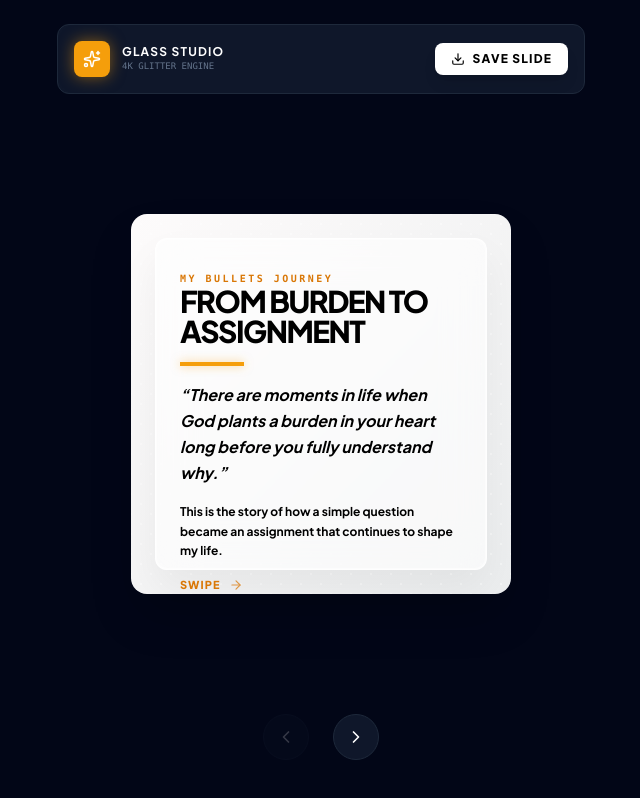
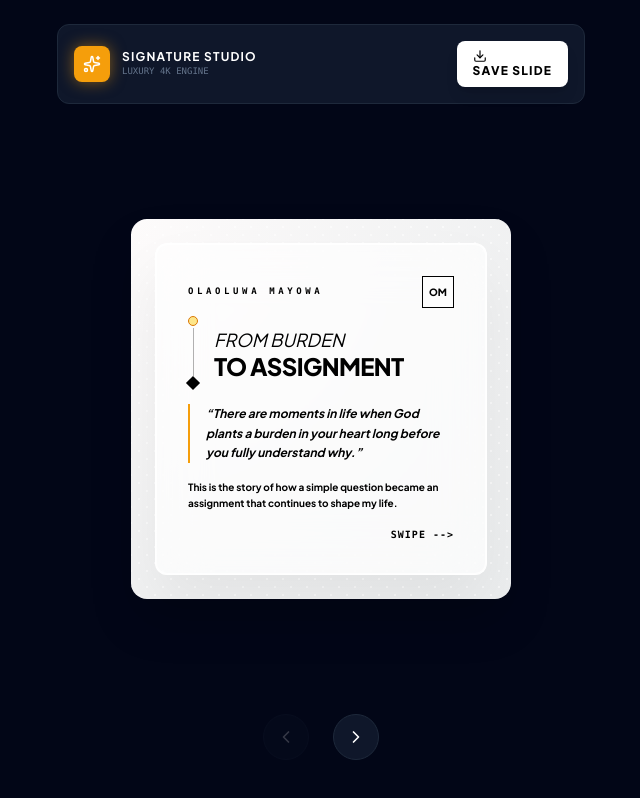
Before and after one commit to boluadeoye/world-class-blog-frontend, a Next.js app: page /proposal/carousel in a window 1280 px wide. Shown: the whole page, without its empty margins (319-959 px from the left). Built offline with nearby package versions, Linux system fonts and the light colour scheme; a web font is replaced by a local one.

Commit message:
Feat: Deploy Signature Luxury Carousel Engine with Swipe --> Arrow

```diff
--- a/src/app/proposal/carousel/page.js
+++ b/src/app/proposal/carousel/page.js
@@ -1,7 +1,7 @@
 "use client";
 import { useState, useEffect, useRef } from "react";
 import { toPng } from "html-to-image";
-import { Download, ChevronLeft, ChevronRight, ArrowRight, Quote, Heart, Sparkles } from "lucide-react";
+import { Download, ChevronLeft, ChevronRight, Quote, Heart, Sparkles } from "lucide-react";
 
 export default function InstagramCarousel() {
   const [currentSlide, setCurrentSlide] = useState(0);
@@ -18,7 +18,7 @@ export default function InstagramCarousel() {
     setIsCapturing(true);
     try {
       const dataUrl = await toPng(slideRef.current, {
-        pixelRatio: 3, // High-Density 1140x1140 output
+        pixelRatio: 3, // 4K Resolution Output
         cacheBust: true,
       });
       const link = document.createElement('a');
@@ -27,9 +27,7 @@ export default function InstagramCarousel() {
       link.click();
     } catch (err) {
       console.error('Capture failed', err);
-    } finally {
-      setIsCapturing(false);
-    }
+    } stroke
   };
 
   const nextSlide = () => { if (currentSlide < slides.length - 1) setCurrentSlide(currentSlide + 1); };
@@ -38,10 +36,12 @@ export default function InstagramCarousel() {
   const slides = [
     {
       type: "COVER",
-      badge: "MY BULLETS JOURNEY",
-      title: "FROM BURDEN TO ASSIGNMENT",
-      quote: "There are moments in life when God plants a burden in your heart long before you fully understand why.",
-      subText: "This is the story of how a simple question became an assignment that continues to shape my life."
+      author: "OLAOLUWA MAYOWA",
+      titleTop: "FROM BURDEN",
+      titleMain: "TO ASSIGNMENT",
+      subtitle: "My Bullets Journey",
+      hook: "There are moments in life when God plants a burden in your heart long before you fully understand why.",
+      subHook: "This is the story of how a simple question became an assignment that continues to shape my life."
     },
     {
       type: "STORY",
@@ -106,29 +106,30 @@ export default function InstagramCarousel() {
       <link href="https://fonts.googleapis.com/css2?family=Playfair+Display:ital,wght@0,700;0,900;1,400;1,700&family=Inter:wght@400;600;700;900&family=JetBrains+Mono:wght@400;700&display=swap" rel="stylesheet" />
 
       <style jsx global>{`
-        /* THE DIAMOND DUST GLITTER BACKGROUND */
-        .glitter-bg {
-          background: linear-gradient(135deg, #fdfbfb 0%, #ebedee 100%);
+        /* CRYSTALLINE DIAMOND DUST BACKGROUND */
+        .glitter-mesh {
+          background: radial-gradient(circle at 0% 0%, #fdfbfb 0%, #ebedee 100%),
+                      radial-gradient(circle at 100% 100%, #fef3c7 0%, #e0f2fe 100%);
           position: relative;
         }
-        .glitter-bg::before {
+        .glitter-mesh::before {
           content: "";
           position: absolute;
           inset: 0;
-          background-image: radial-gradient(rgba(255,255,255,0.8) 1px, transparent 1px), radial-gradient(rgba(255,255,255,0.8) 1px, transparent 1px);
-          background-size: 20px 20px;
-          background-position: 0 0, 10px 10px;
-          opacity: 0.5;
+          background-image: radial-gradient(rgba(255,255,255,0.9) 1px, transparent 1px), radial-gradient(rgba(255,255,255,0.9) 1px, transparent 1px);
+          background-size: 16px 16px;
+          background-position: 0 0, 8px 8px;
+          opacity: 0.6;
           pointer-events: none;
         }
 
-        /* THE GLASSMORPHIC CARD */
-        .glass-card {
-          background: rgba(255, 255, 255, 0.6);
-          backdrop-filter: blur(20px);
-          -webkit-backdrop-filter: blur(20px);
-          border: 1px solid rgba(255, 255, 255, 0.8);
-          box-shadow: 0 20px 40px rgba(0, 0, 0, 0.05), inset 0 0 0 1px rgba(255, 255, 255, 0.5);
+        /* LUXURY GLASS CARD */
+        .luxury-glass {
+          background: rgba(255, 255, 255, 0.65);
+          backdrop-filter: blur(25px);
+          -webkit-backdrop-filter: blur(25px);
+          border: 1px solid rgba(255, 255, 255, 0.9);
+          box-shadow: 0 30px 60px rgba(0, 0, 0, 0.06), inset 0 0 0 1px rgba(255, 255, 255, 0.8);
         }
       `}</style>
 
@@ -140,26 +141,26 @@ export default function InstagramCarousel() {
               <Sparkles size={18} />
             </div>
             <div>
-              <h1 className="text-white font-bold text-xs uppercase tracking-widest font-inter">Glass Studio</h1>
-              <p className="text-slate-500 text-[9px] font-mono uppercase">4K Glitter Engine</p>
+              <h1 className="text-white font-bold text-xs uppercase tracking-widest font-inter">Signature Studio</h1>
+              <p className="text-slate-500 text-[9px] font-mono uppercase">Luxury 4K Engine</p>
             </div>
           </div>
           <button
             onClick={downloadPng}
             disabled={isCapturing}
-            className="bg-white text-black px-4 py-2 rounded-lg text-xs font-black uppercase tracking-widest hover:bg-amber-500 hover:text-white transition-all flex items-center gap-2 shadow-lg"
+            className="bg-white text-black px-4 py-2 rounded-lg text-xs font-black uppercase tracking-widest hover:bg-amber-500 hover:text-white transition-all shadow-lg"
           >
             {isCapturing ? "Saving..." : <><Download size={14} /> Save Slide</>}
           </button>
         </header>
 
-        {/* RESPONSIVE SQUARE CANVAS */}
+        {/* 1:1 SQUARE CANVAS */}
         <main className="grow flex items-center justify-center py-2">
           <div
             ref={slideRef}
-            className="w-full aspect-square max-w-[380px] glitter-bg shadow-2xl rounded-2xl p-6 flex flex-col justify-center relative overflow-hidden"
+            className="w-full aspect-square max-w-[380px] glitter-mesh shadow-2xl rounded-2xl p-6 flex flex-col justify-center relative overflow-hidden"
           >
-            <SlideRenderer slide={slides[currentSlide]} index={currentSlide} />
+            <SlideRenderer slide={slides[currentSlide]} index={currentSlide} total={slides.length} />
           </div>
         </main>
 
@@ -177,101 +178,126 @@ export default function InstagramCarousel() {
   );
 }
 
-// SLIDE RENDERER (GLASSMORPHIC & PURE BLACK)
-function SlideRenderer({ slide, index }) {
+// SLIDE RENDERER
+function SlideRenderer({ slide, index, total }) {
+  const isLast = index === total - 1;
+
   return (
-    <div className="glass-card w-full h-full rounded-xl p-6 flex flex-col justify-center text-[#000000] relative z-10">
+    <div className="luxury-glass w-full h-full rounded-xl p-8 flex flex-col justify-between text-[#000000] relative z-10">
 
-      {/* 1. COVER SLIDE */}
+      {/* TOP BAR: MONOGRAM & AUTHOR */}
+      <header className="flex justify-between items-center shrink-0">
+        {slide.type === "COVER" ? (
+          <span className="font-mono text-[9px] font-bold text-[#000000] uppercase tracking-[0.4em]">{slide.author}</span>
+        ) : (
+          <div></div>
+        )}
+        <div className="w-8 h-8 border border-[#000000] flex items-center justify-center font-inter font-black text-[10px] text-[#000000] bg-white/40">
+          OM
+        </div>
+      </header>
+
+      {/* CENTER: CONTENT */}
+      <main className="my-auto space-y-4">
+
+        {/* COVER SLIDE */}
         {slide.type === "COVER" && (
-        <div className="h-full flex flex-col justify-between py-2">
-          <div className="flex justify-between items-center">
-            <span className="font-mono text-[10px] font-black text-amber-600 uppercase tracking-[0.25em]">{slide.badge}</span>
+          <div className="space-y-4">
+            {/* The Trajectory Symbol */}
+            <div className="flex gap-4 items-center">
+              <div className="flex flex-col items-center gap-0.5 shrink-0">
+                <div className="w-2.5 h-2.5 rounded-full border border-amber-600 bg-amber-200"></div>
+                <div className="w-px h-12 bg-black/30"></div>
+                <div className="w-2.5 h-2.5 bg-black rotate-45"></div>
+              </div>
+              <div>
+                <p className="font-playfair italic text-lg text-[#000000]">{slide.titleTop}</p>
+                <h1 className="font-inter text-2xl font-black uppercase tracking-tight text-[#000000] leading-none">
+                  {slide.titleMain}
+                </h1>
+              </div>
             </div>
 
-          <div className="my-auto space-y-4">
-            <h1 className="font-inter text-3xl font-black uppercase tracking-tighter leading-none text-[#000000]">
-              {slide.title}
-            </h1>
-            <div className="h-1 w-16 bg-amber-500 shadow-[0_0_10px_rgba(245,158,11,0.5)]"></div>
-            <p className="font-playfair italic text-base text-[#000000] leading-relaxed font-bold">
-              &ldquo;{slide.quote}&rdquo;
+            <p className="font-playfair italic text-xs font-bold text-[#000000] leading-relaxed border-l-2 border-amber-500 pl-4">
+              &ldquo;{slide.hook}&rdquo;
             </p>
-          </div>
-
-          <div className="space-y-4 pt-4">
-            <p className="font-inter text-xs text-[#000000] font-bold leading-relaxed">{slide.subText}</p>
-            <div className="flex items-center gap-2 text-amber-600 font-inter font-black text-[11px] uppercase tracking-widest">
-              <span>Swipe</span>
-              <ArrowRight size={14} className="animate-pulse" />
-            </div>
-          </div>
+            <p className="font-inter text-[10px] font-bold text-[#000000] leading-relaxed">{slide.subHook}</p>
           </div>
         )}
 
-      {/* 2. STORY SLIDES */}
+        {/* STORY SLIDES */}
         {slide.type === "STORY" && (
-        <div className="space-y-4 my-auto">
-          <div className="flex items-center gap-3">
-            <span className="font-mono text-[10px] font-black uppercase tracking-widest text-amber-600">0{index + 1}</span>
-            <div className="h-0.5 grow bg-amber-500/30"></div>
-          </div>
-          <h2 className="font-playfair text-2xl font-black uppercase leading-tight text-[#000000]">
+          <div className="space-y-3">
+            <h2 className="font-playfair text-xl font-black uppercase leading-tight text-[#000000]">
               {slide.title}
             </h2>
-          <p className="font-inter text-sm font-bold leading-relaxed text-[#000000] text-justify whitespace-pre-wrap">
+            <p className="font-inter text-xs font-bold leading-relaxed text-[#000000] text-left whitespace-pre-wrap">
               {slide.content}
             </p>
           </div>
         )}
 
-      {/* 3. QUOTE SLIDES */}
+        {/* QUOTE SLIDES */}
         {slide.type === "QUOTE" && (
-        <div className="space-y-6 text-center my-auto px-2">
-          <Quote size={32} className="mx-auto text-amber-500 opacity-50" />
-          <h3 className="font-inter text-[10px] font-black uppercase tracking-[0.25em] text-amber-600">{slide.title}</h3>
-          <p className="font-playfair italic text-xl font-black leading-relaxed text-[#000000]">
+          <div className="space-y-4 text-center px-2">
+            <Quote size={28} className="mx-auto text-amber-600 opacity-60" />
+            <h3 className="font-mono text-[9px] font-black uppercase tracking-[0.25em] text-[#000000]">{slide.title}</h3>
+            <p className="font-playfair italic text-lg font-black leading-relaxed text-[#000000]">
               &ldquo;{slide.quote}&rdquo;
             </p>
-          <div className="h-1 w-12 bg-amber-500 mx-auto shadow-[0_0_10px_rgba(245,158,11,0.5)]"></div>
           </div>
         )}
 
-      {/* 4. IDENTITY SLIDE */}
+        {/* IDENTITY SLIDE */}
         {slide.type === "IDENTITY" && (
-        <div className="space-y-4 my-auto">
+          <div className="space-y-3">
             <div className="flex items-center gap-2">
-            <Heart size={16} className="text-amber-600" />
-            <span className="font-inter text-[10px] font-black uppercase tracking-widest text-amber-600">Identity Profile</span>
+              <Heart size={14} className="text-amber-600" />
+              <span className="font-mono text-[9px] font-black uppercase tracking-widest text-[#000000]">Identity Profile</span>
             </div>
-          <h2 className="font-playfair text-3xl font-black uppercase tracking-tight text-[#000000]">
+            <h2 className="font-playfair text-2xl font-black uppercase tracking-tight text-[#000000]">
               {slide.title}
             </h2>
-          <div className="h-1 w-16 bg-amber-500 shadow-[0_0_10px_rgba(245,158,11,0.5)]"></div>
-          <p className="font-inter text-sm font-bold leading-relaxed text-[#000000] whitespace-pre-wrap">
+            <div className="h-0.5 w-12 bg-black"></div>
+            <p className="font-inter text-xs font-bold leading-relaxed text-[#000000] whitespace-pre-wrap text-left">
               {slide.content}
             </p>
           </div>
         )}
 
-      {/* 5. OUTRO SLIDE */}
+        {/* OUTRO SLIDE */}
         {slide.type === "OUTRO" && (
-        <div className="text-center space-y-6 my-auto px-2">
-          <div className="w-12 h-12 bg-amber-500 rounded-full mx-auto flex items-center justify-center text-white shadow-[0_0_20px_rgba(245,158,11,0.6)]">
-            <Heart size={20} className="text-white" />
+          <div className="text-center space-y-4 px-2">
+            <div className="w-10 h-10 bg-black text-white rounded-full mx-auto flex items-center justify-center shadow-lg">
+              <Heart size={18} className="text-amber-400" />
             </div>
-          <h1 className="font-playfair text-3xl font-black uppercase tracking-tight text-[#000000]">
+            <h1 className="font-playfair text-2xl font-black uppercase tracking-tight text-[#000000]">
               {slide.title}
             </h1>
-          <p className="font-playfair italic text-base font-bold text-[#000000] leading-relaxed">
+            <p className="font-playfair italic text-xs font-bold text-[#000000] leading-relaxed">
               &ldquo;{slide.quote}&rdquo;
             </p>
-          <p className="font-inter text-[10px] font-black uppercase tracking-[0.25em] text-amber-600">
+            <p className="font-mono text-[9px] font-black uppercase tracking-[0.25em] text-amber-600">
               {slide.sub}
             </p>
           </div>
         )}
 
+      </main>
+
+      {/* FOOTER: PROMPT (EXACT 'Swipe -->' ARROW) */}
+      <footer className="flex justify-end items-center shrink-0 pt-2">
+        {!isLast ? (
+          <span className="font-mono text-[10px] font-bold text-[#000000] uppercase tracking-widest">
+            Swipe --&gt;
+          </span>
+        ) : (
+          <span className="font-mono text-[8px] font-bold text-[#000000] uppercase tracking-widest">
+            End of Journey
+          </span>
+        )}
+      </footer>
+
     </div>
   );
 }
```
Lines whose indentation alone changed are shown as unchanged.
